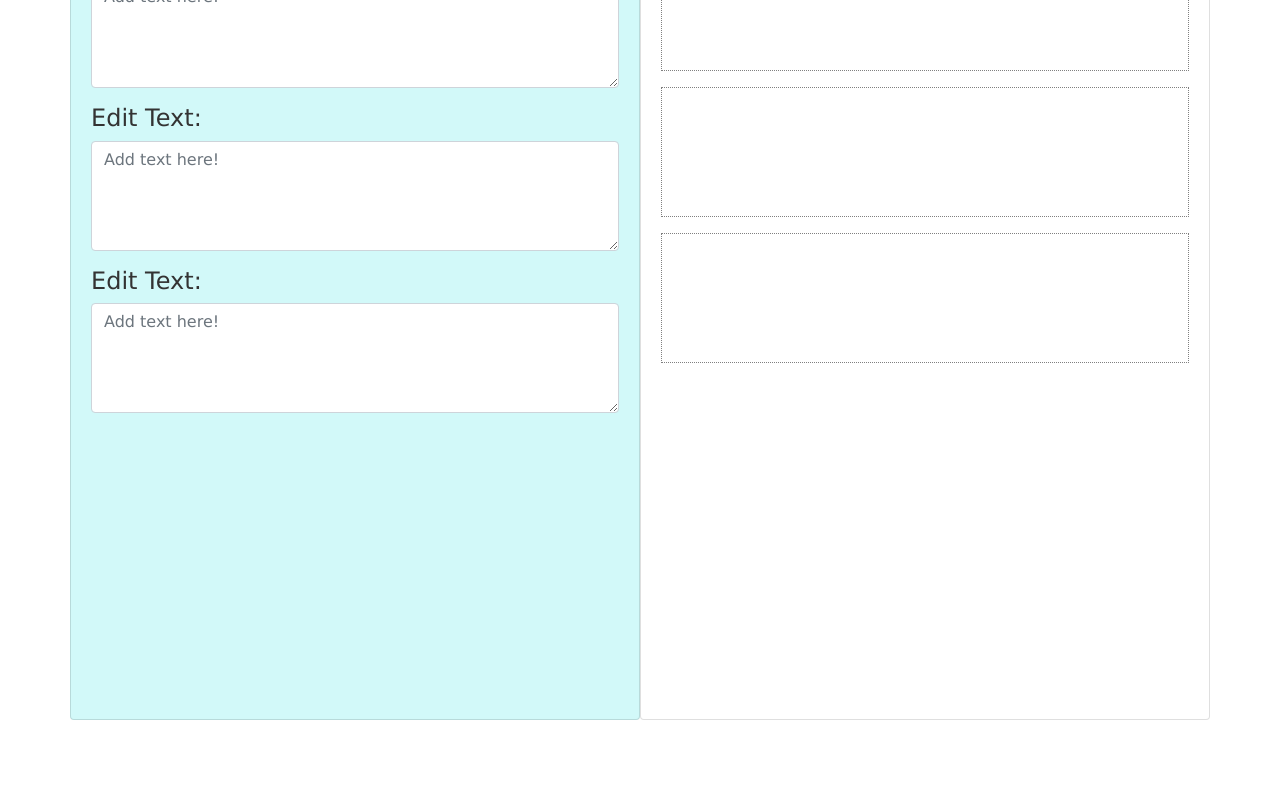
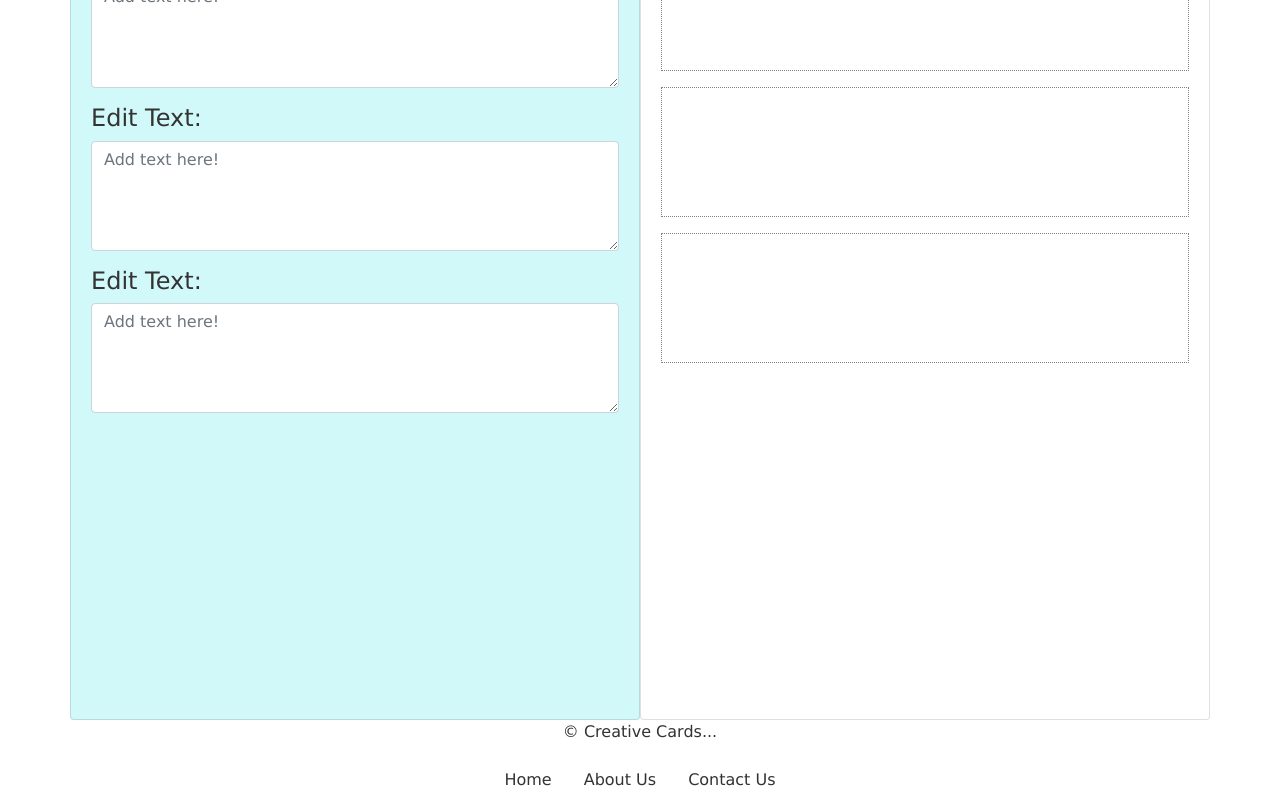
Before and after one commit to adewale2018/creative-cards, a Vue app: page / in a window 1280 px wide. Shown: the part 186-986 px from the top of the page. Before the commit the page ends 906 px from the top, so only its background shows below. Built offline with nearby package versions, Linux system fonts and the light colour scheme.

Commit message:
intro to slots, slot scope and fallback content, named slots

```diff
--- a/src/App.vue
+++ b/src/App.vue
@@ -6,6 +6,22 @@
         <keep-alive>
           <component :is="currentPage"></component>
         </keep-alive>
+        <cc-footer>
+          <p class="text-center">&copy; {{ appName }}</p>
+          <nav>
+            <ul class="nav justify-content-center">
+              <li class="nav-item">
+                <a class="nav-link">Home</a>
+              </li>
+              <li class="nav-item">
+                <a class="nav-link">About Us</a>
+              </li>
+              <li class="nav-item">
+                <a class="nav-link">Contact Us</a>
+              </li>
+            </ul>
+          </nav>
+        </cc-footer>
       </div>
     </div>
   </div>
@@ -17,11 +33,13 @@ import CardFront from "./components/card/cardFront";
 import CardInsideLeft from "./components/card/cardInsideLeft";
 import CardInsideRight from "./components/card/cardInsideRight";
 import CardBack from "./components/card/cardBack";
+import Footer from "./components/Footer";
 
 export default {
   data: function() {
     return {
-      currentPage: "cardFront"
+      currentPage: "cardFront",
+      appName: "Creative Cards..."
     };
   },
   components: {
@@ -29,7 +47,8 @@ export default {
     cardFront: CardFront,
     CardInsideLeft: CardInsideLeft,
     CardInsideRight: CardInsideRight,
-    CardBack: CardBack
+    CardBack: CardBack,
+    ccFooter: Footer
   }
 };
 </script>
--- /dev/null
+++ b/src/components/Footer.vue
@@ -0,0 +1,17 @@
+<template>
+  <footer>
+    <slot>
+      <p>Footer text - fallback </p>
+    </slot>
+  </footer>
+</template>
+
+<script>
+export default {
+
+}
+</script>
+
+<style>
+
+</style>
```
